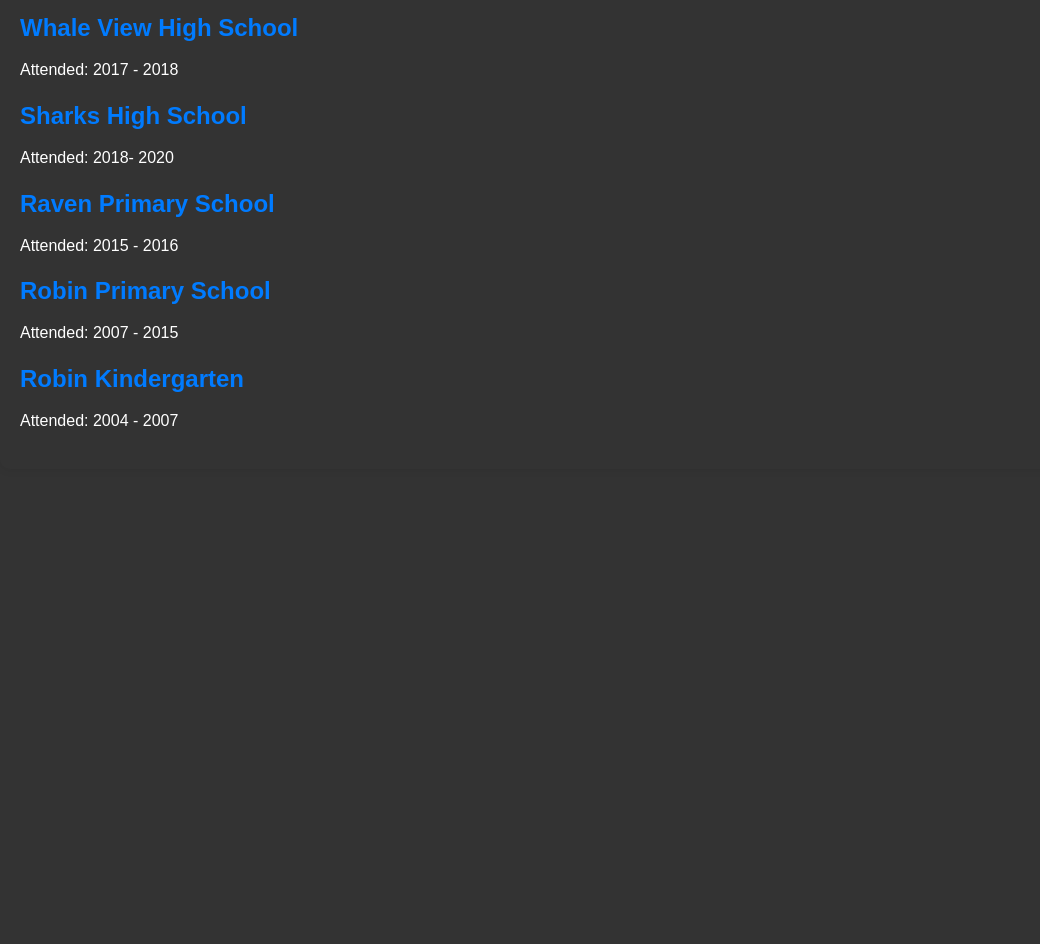
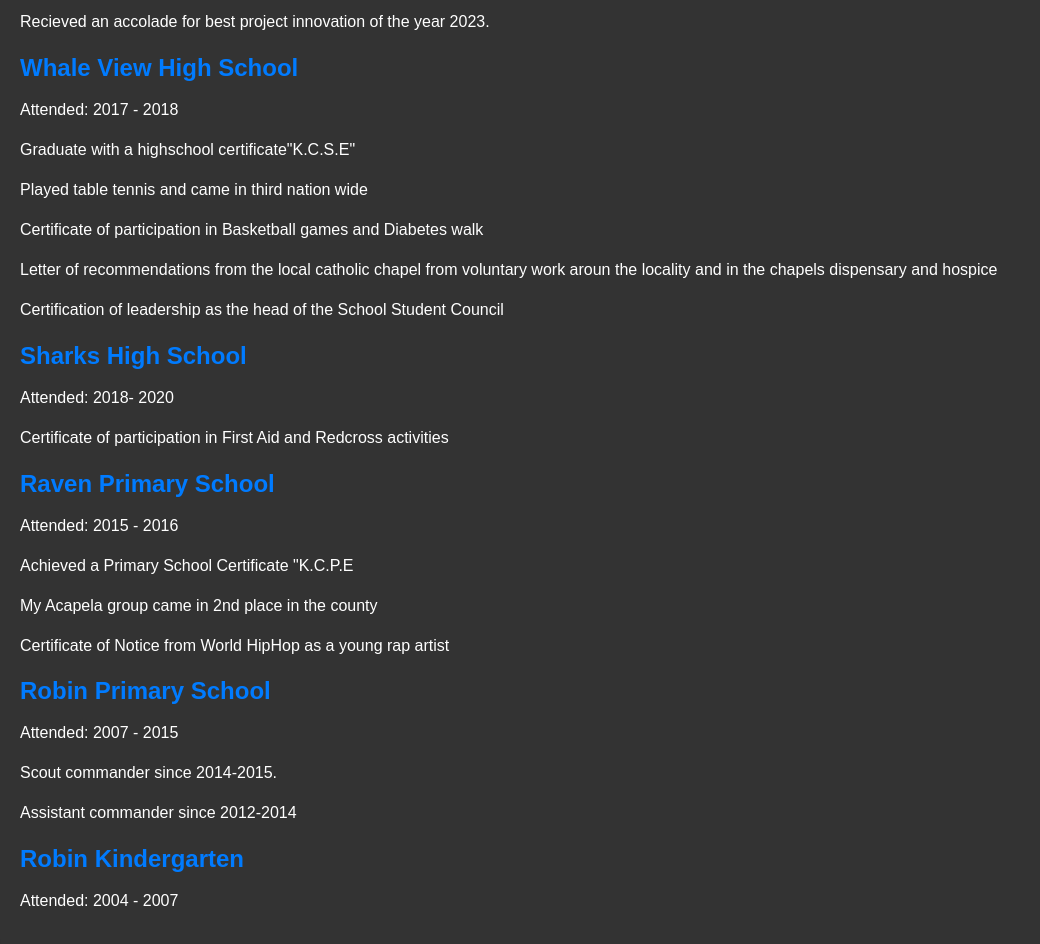
Before and after one commit to Kungu-Prince/GROWING-UP, a plain HTML site: page education.html in a window 1280 px wide. Shown: the part 300-1244 px from the top of the page, without its empty margins (0-1040 px from the left). Before the commit the page ends 800 px from the top, so only its background shows below. Drawn offline with Linux system fonts and the light colour scheme.

Commit message:
about me 2

```diff
--- a/education.html
+++ b/education.html
@@ -30,28 +30,41 @@
             <p>Attended: 2022 - upto date</p>
             <p>Degree Earned: Still in progress</p>
             <p>Bachelors of Science in Information Technology</p>
+            <p>Recieved an accolade for best project innovation of the year 2023.</p>
         </div>
 
         <!-- High Schools -->
         <div class="education-entry">
             <h2>Whale View High School</h2>
             <p>Attended: 2017 - 2018</p>
+            <p>Graduate with a highschool certificate"K.C.S.E"</p>
+            <p>Played table tennis and came in third nation wide</p>
+            <p>Certificate of participation in Basketball games and Diabetes walk</p>
+            <p>Letter of recommendations from the local catholic chapel from voluntary work aroun the locality
+            and in the chapels dispensary and hospice</p>
+            <p>Certification of leadership as the head of the School Student Council</p>
         </div>
 
         <div class="education-entry">
             <h2>Sharks High School</h2>
             <p>Attended: 2018- 2020</p>
+            <p> Certificate of participation in First Aid and Redcross activities</p>
         </div>
 
         <!-- Primary Schools -->
         <div class="education-entry">
             <h2>Raven Primary School</h2>
             <p>Attended: 2015 - 2016</p>
+            <p>Achieved a Primary School Certificate "K.C.P.E</p>
+            <p>My Acapela group came in 2nd place in the county</p>
+            <p>Certificate of Notice from World HipHop as a young rap artist</p>
         </div>
 
         <div class="education-entry">
             <h2>Robin Primary School</h2>
             <p>Attended: 2007 - 2015</p>
+            <p>Scout commander since 2014-2015.</p>
+            <p>Assistant commander since 2012-2014</p>
         </div>
 
         <!-- Kindergarten -->
```
